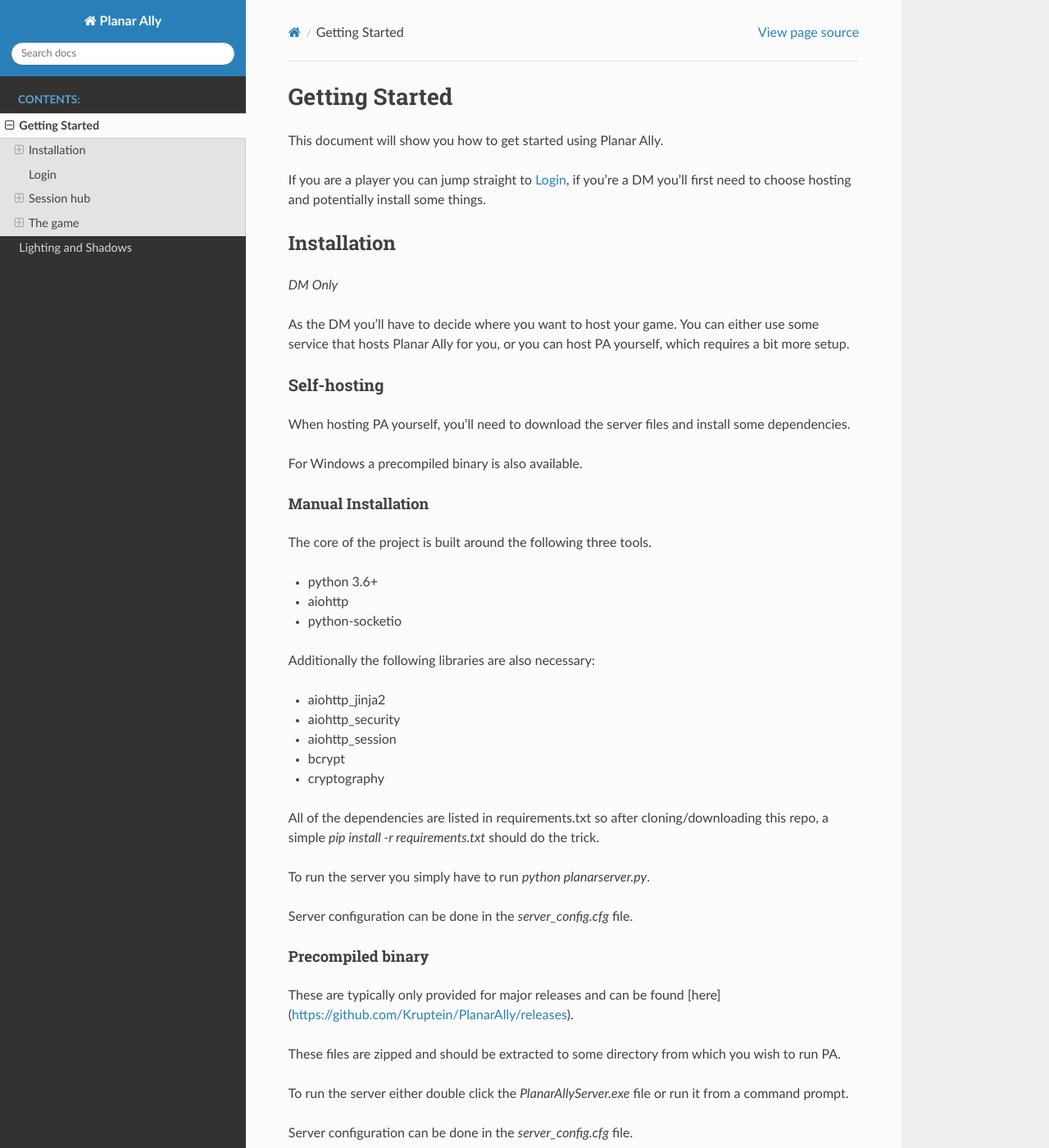
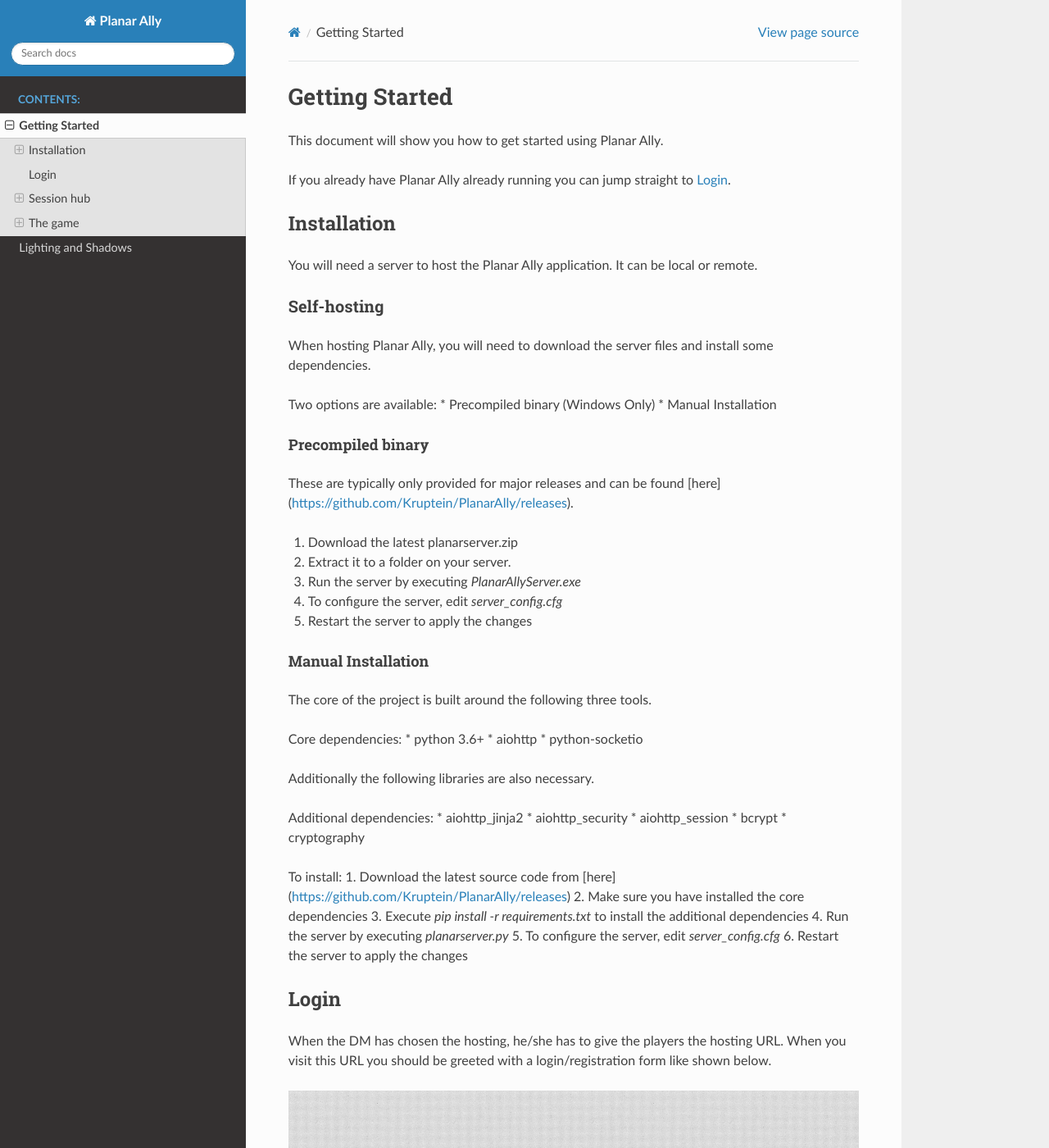
Before and after one commit to Kruptein/PlanarAlly, a Sphinx documentation site: the page built from docs/getting_started.rst, in a window 1280 px wide and 1400 px high. Shown: the whole window at 82% size. Built offline with Sphinx 7.4.7 and the Read the Docs theme 2.0.0, drawn with Linux system fonts in a browser that asks for light colours; pages that are not in the unit, such as notebooks, are missing from menus; some of the changed text lies outside the part shown.

Commit message:
clearified installation instructions

```diff
--- a/docs/getting_started.rst
+++ b/docs/getting_started.rst
@@ -5,60 +5,59 @@
 
 This document will show you how to get started using Planar Ally.
 
-If you are a player you can jump straight to :ref:`login`,
-if you're a DM you'll first need to choose hosting and potentially install some things.
+If you already have Planar Ally already running you can jump straight to :ref:`login`.
 
 Installation
 ---------------
 
-*DM Only*
-
-As the DM you'll have to decide where you want to host your game.
-You can either use some service that hosts Planar Ally for you,
-or you can host PA yourself, which requires a bit more setup.
+You will need a server to host the Planar Ally application. It can be local or remote.
 
 Self-hosting
 ~~~~~~~~~~~~~
 
-When hosting PA yourself, you'll need to download the server files and
-install some dependencies.
+When hosting Planar Ally, you will need to download the server files and install some dependencies.
 
-For Windows a precompiled binary is also available.
+Two options are available:
+* Precompiled binary (Windows Only)
+* Manual Installation
+
+Precompiled binary
+^^^^^^^^^^^^^^^^^^^^
+
+These are typically only provided for major releases and can be found [here](https://github.com/Kruptein/PlanarAlly/releases).
+
+1. Download the latest planarserver.zip
+2. Extract it to a folder on your server.
+3. Run the server by executing `PlanarAllyServer.exe`
+4. To configure the server, edit `server_config.cfg`
+5. Restart the server to apply the changes
 
 Manual Installation
 ^^^^^^^^^^^^^^^^^^^^^
 
 The core of the project is built around the following three tools.
 
+Core dependencies:
 * python 3.6+
 * aiohttp
 * python-socketio
 
-Additionally the following libraries are also necessary:
+Additionally the following libraries are also necessary.
 
+Additional dependencies:
 * aiohttp_jinja2
 * aiohttp_security
 * aiohttp_session
 * bcrypt
 * cryptography
 
-All of the dependencies are listed in requirements.txt so after cloning/downloading this repo,
-a simple `pip install -r requirements.txt` should do the trick.
-
-To run the server you simply have to run `python planarserver.py`.
-
-Server configuration can be done in the `server_config.cfg` file.
-
-Precompiled binary
-^^^^^^^^^^^^^^^^^^^^
-
-These are typically only provided for major releases and can be found [here](https://github.com/Kruptein/PlanarAlly/releases).
-
-These files are zipped and should be extracted to some directory from which you wish to run PA.
-
-To run the server either double click the `PlanarAllyServer.exe` file or run it from a command prompt.
-
-Server configuration can be done in the `server_config.cfg` file.
+To install:
+1. Download the latest source code from [here](https://github.com/Kruptein/PlanarAlly/releases)
+2. Make sure you have installed the core dependencies
+3. Execute `pip install -r requirements.txt` to install the additional dependencies
+4. Run the server by executing `planarserver.py`
+5. To configure the server, edit `server_config.cfg`
+6. Restart the server to apply the changes
 
 .. _login:
 
@@ -173,7 +172,7 @@
 
 Pressing `d` will deselect your current selection.
 
-mouse
+Mouse
 ^^^^^^
 
 The left and right mouse button behaviour depends completely on the active tool,
@@ -503,7 +502,7 @@
 The second option enhances the immersion by only showing a player vision of something if one
 of the assets he/she owns can see it.
 
-With the `FOW opacity` option, the opacity of the fog for th DM only is changed.
+With the `FOW opacity` option, the opacity of the fog for the DM only is changed.
 Players always have 100% fog opacity.  This option can thus be used to see through the fog
 as a DM.
 
```
